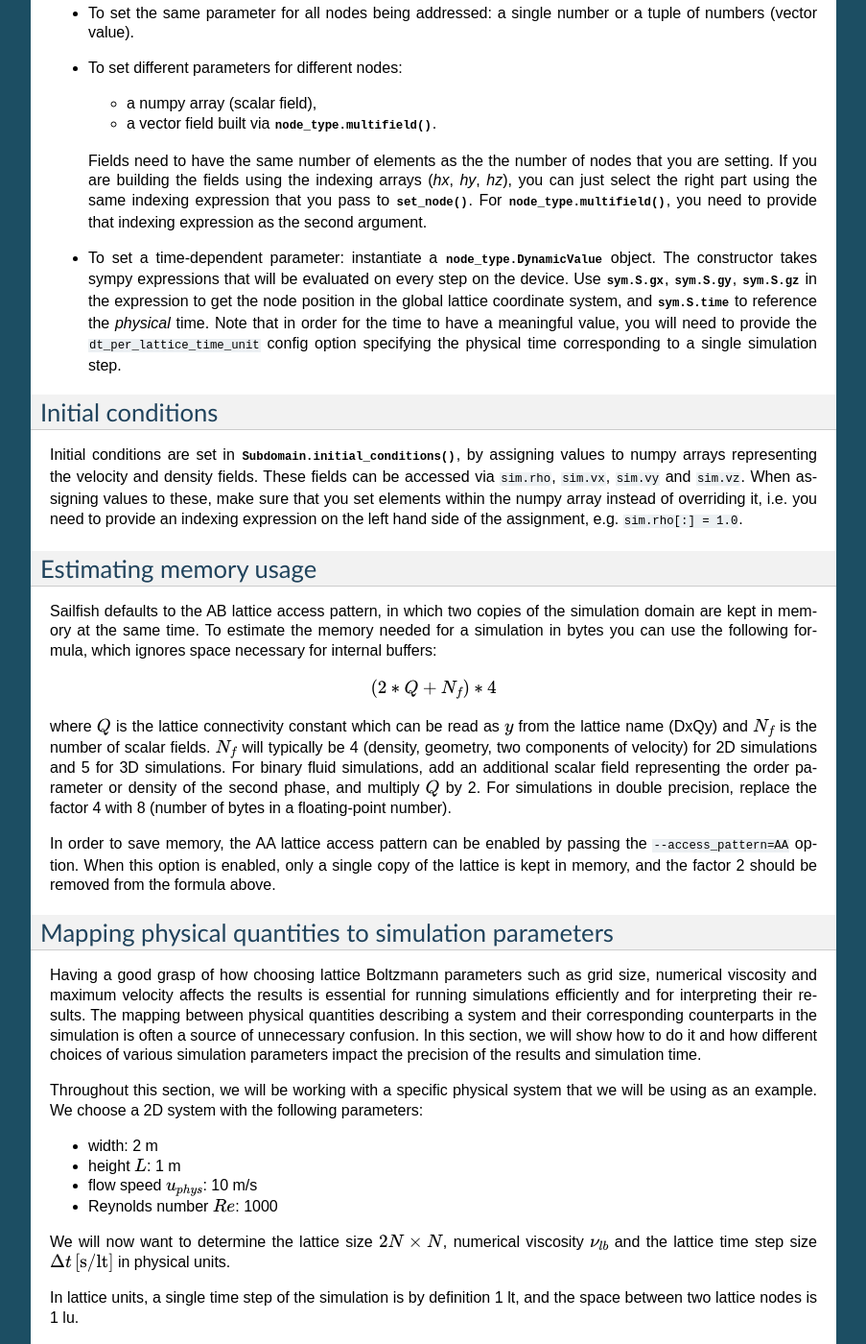
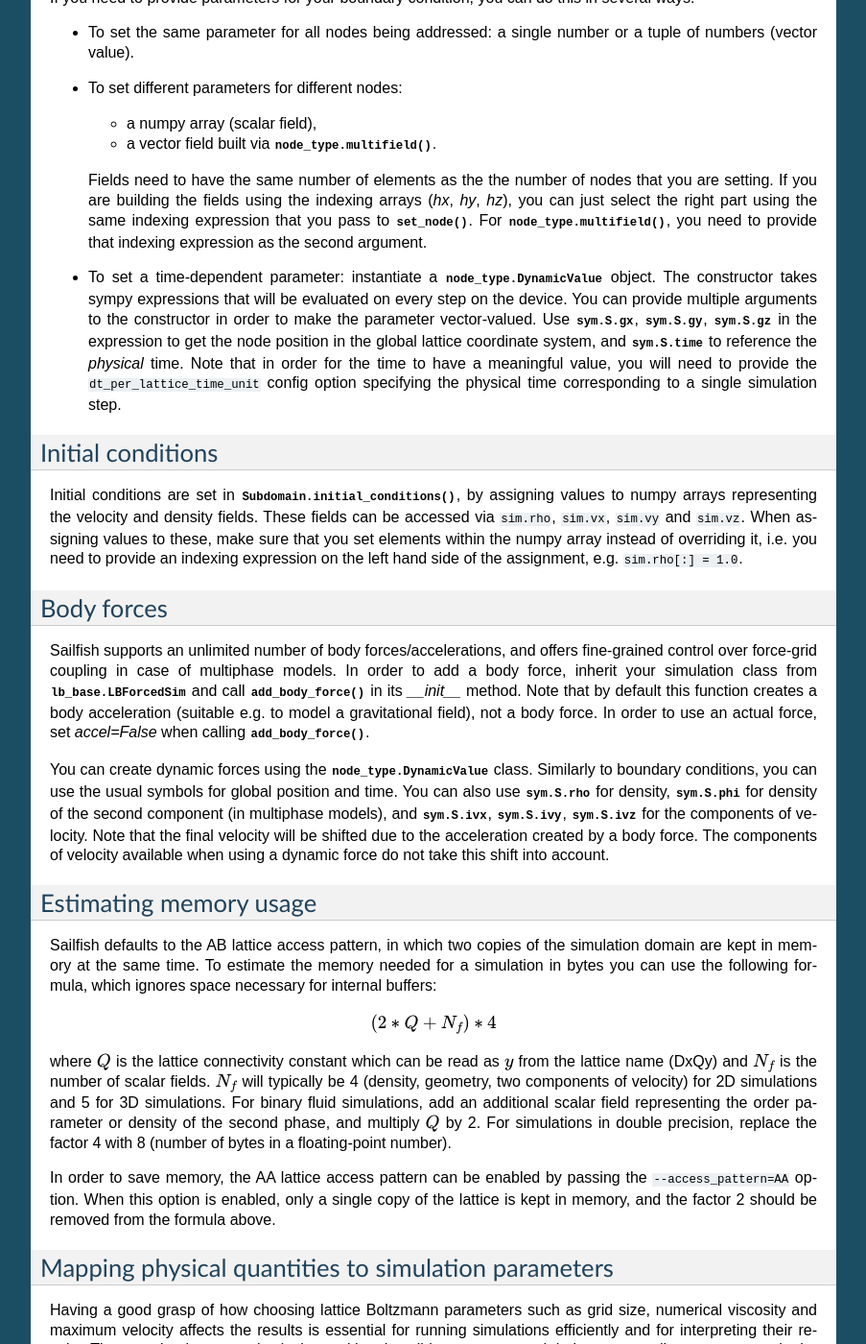
Before and after one commit to sailfish-team/sailfish, a Sphinx documentation site: the page built from doc/simulation_setup.rst, in a window 1280 px wide and 1400 px high, scrolled down 1369 px. Shown: the whole window at 96% size, without its empty margins (198-1101 px from the left). Built offline with Sphinx 7.4.7, drawn with Linux system fonts in a browser that asks for light colours; formulas are drawn with MathJax 3; some of the changed text lies outside the part shown.

Commit message:
Add documentation about dynamic forces.

```diff
--- a/doc/simulation_setup.rst
+++ b/doc/simulation_setup.rst
@@ -57,7 +57,8 @@ In order to select the nodes you want to modify, you need to formulate an expres
 using these arrays.  For instance, if you want nodes where the X coordinate is
 lower than 5, you would use `hx < 5`. You can combine multiple conditions with
 numpy logical functions (`np.logical_and`, `np.logical_or`, etc), for instance
-`np.logical_and(hx < 5, hy == 8)`.
+`np.logical_and(hx < 5, hy == 8)` or using binary operators (take care to put
+expressions in parentheses), e.g. `(hx < 5) & (hy == 8)`.
 
 Boundary conditions
 -------------------
@@ -94,8 +95,10 @@ in several ways:
   provide that indexing expression as the second argument.
 * To set a time-dependent parameter: instantiate a
   :class:`node_type.DynamicValue` object.  The constructor takes
-  sympy expressions that will be evaluated on every step on the device.  Use
-  :attr:`sym.S.gx`, :attr:`sym.S.gy`, :attr:`sym.S.gz` in the
+  sympy expressions that will be evaluated on every step on the device.
+  You can provide multiple arguments to the constructor in order to make the
+  parameter vector-valued.
+  Use :attr:`sym.S.gx`, :attr:`sym.S.gy`, :attr:`sym.S.gz` in the
   expression to get the node position in the global lattice coordinate system,
   and :attr:`sym.S.time` to reference the *physical* time.  Note that in order
   for the time to have a meaningful value, you will need to provide the
@@ -110,6 +113,25 @@ can be accessed via ``sim.rho``, ``sim.vx``, ``sim.vy`` and ``sim.vz``.  When as
 values to these, make sure that you set elements within the numpy array instead of
 overriding it, i.e. you need to provide an indexing expression on the left hand side
 of the assignment, e.g. ``sim.rho[:] = 1.0``.
+
+Body forces
+-----------
+Sailfish supports an unlimited number of body forces/accelerations, and offers
+fine-grained control over force-grid coupling in case of multiphase models. In order
+to add a body force, inherit your simulation class from :class:`lb_base.LBForcedSim`
+and call :func:`add_body_force` in its `__init__` method. Note that by default
+this function creates a body acceleration (suitable e.g. to model a gravitational
+field), not a body force. In order to use an actual force, set `accel=False`
+when calling :func:`add_body_force`.
+
+You can create dynamic forces using the :class:`node_type.DynamicValue` class.
+Similarly to boundary conditions, you can use the usual symbols for global position and time. You can
+also use :attr:`sym.S.rho` for density, :attr:`sym.S.phi` for density of the second
+component (in multiphase models), and :attr:`sym.S.ivx`, :attr:`sym.S.ivy`, :attr:`sym.S.ivz`
+for the components of velocity. Note that the final velocity will be shifted due to
+the acceleration created by a body force. The components of velocity available when
+using a dynamic force do not take this shift into account.
+
 
 Estimating memory usage
 -----------------------
```
Also changed, not shown: 1 other file.
